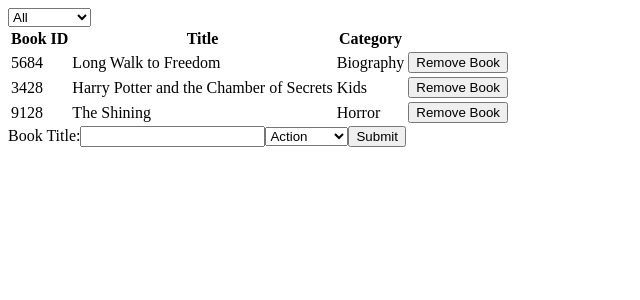
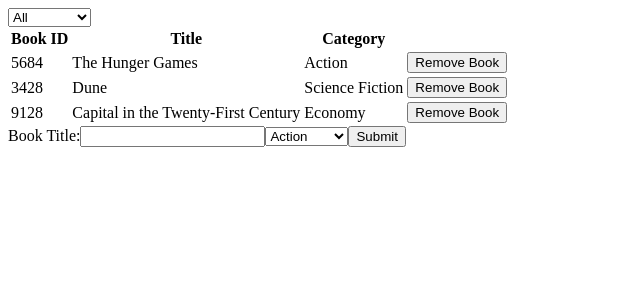
Before and after one commit to Joseph-Burke/Bookstore, a React (Create React App) app: page / in a window 1280 px wide. Shown: the top 300 px of the page, without its empty margins (0-640 px from the left). Built offline with nearby package versions, Linux system fonts and the light colour scheme.

Commit message:
Change seed book titles

```diff
--- a/src/index.js
+++ b/src/index.js
@@ -10,18 +10,21 @@ const initialState = {
   books: [
     {
       id: generateRandomID(),
-      title: 'Long Walk to Freedom',
-      category: 'Biography',
+      title: 'The Hunger Games',
+      category: 'Action',
+      author: 'Suzanne Collins',
     },
     {
       id: generateRandomID(),
-      title: 'Harry Potter and the Chamber of Secrets',
-      category: 'Kids',
+      title: 'Dune',
+      category: 'Science Fiction',
+      author: 'Frank Herbert',
     },
     {
       id: generateRandomID(),
-      title: 'The Shining',
-      category: 'Horror',
+      title: 'Capital in the Twenty-First Century',
+      category: 'Economy',
+      author: 'Suzanne Collins',
     },
   ],
 };
```
